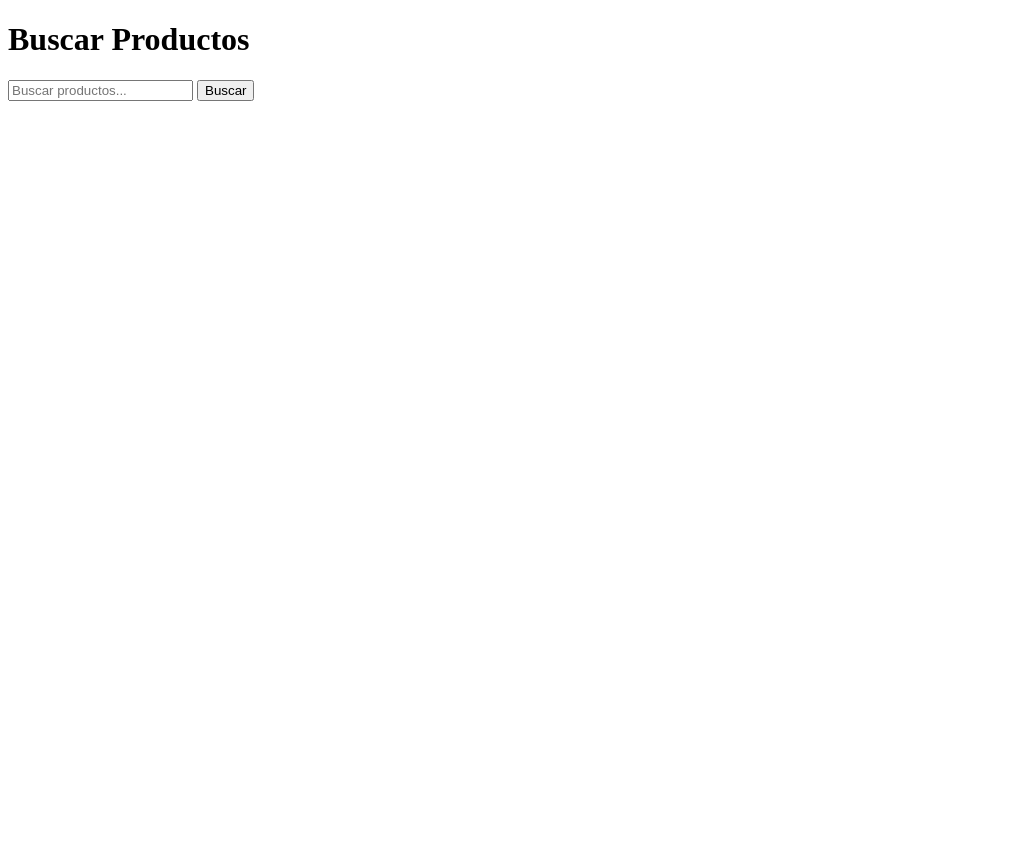
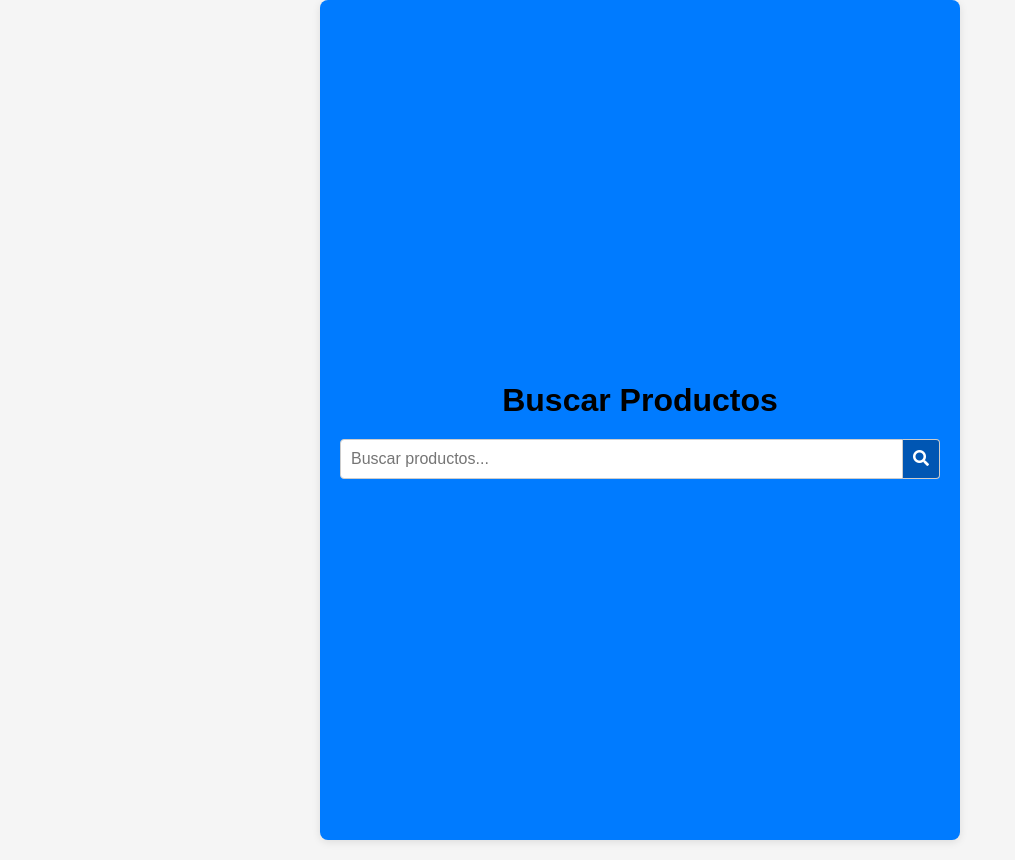
Before and after one commit to Marcos-Equi/compumundo, a Flask app: page / in a window 1280 px wide. Shown: the whole page, without its empty margins (0-1015 px from the left). Before the commit the page ends 101 px from the top, so only its background shows below. Run offline with Flask 3, Linux system fonts and the light colour scheme.

Commit message:
Agregando el css de ruta principal

```diff
--- a/frontend/static/css/styles.css
+++ b/frontend/static/css/styles.css
@@ -1 +1,65 @@
-"hola"
+body {
+    font-family: Arial, sans-serif;
+    margin: 0;
+    padding: 0;
+    background-color: #f5f5f5;
+}
+
+.search-container {
+    display: flex;
+    flex-direction: column;
+    align-items: center;
+    justify-content: center;
+    height: 100vh;
+    background-color: #007bff;
+    box-shadow: 0 2px 8px rgba(0, 0, 0, 0.1);
+    padding: 20px;
+    border-radius: 8px;
+    width: 90%;
+    max-width: 600px;
+    margin: 0 auto;
+}
+
+.search-container h1 {
+    margin-bottom: 20px;
+    color: #000000;
+}
+
+.search-bar {
+    display: flex;
+    width: 100%;
+}
+
+.search-bar input {
+    flex: 1;
+    padding: 10px;
+    font-size: 16px;
+    border: 1px solid #ccc;
+    border-radius: 4px 0 0 4px;
+    outline: none;
+}
+
+.search-bar button {
+    padding: 10px;
+    font-size: 16px;
+    border: 1px solid #ccc;
+    border-left: none;
+    background-color: #0056b3;
+    color: white;
+    border-radius: 0 4px 4px 0;
+    cursor: pointer;
+    outline: none;
+}
+
+.search-bar button i {
+    pointer-events: none;
+}
+
+.search-bar button:hover {
+    background-color: #004494;
+}
+
+#results-container {
+    margin-top: 20px;
+    width: 100%;
+}
--- a/frontend/templates/index.html
+++ b/frontend/templates/index.html
@@ -5,12 +5,15 @@
     <meta name="viewport" content="width=device-width, initial-scale=1.0">
     <title>Buscar Productos</title>
     <link rel="stylesheet" href="/static/css/styles.css">
+    <link rel="stylesheet" href="https://cdnjs.cloudflare.com/ajax/libs/font-awesome/5.15.4/css/all.min.css">
 </head>
 <body>
     <div class="search-container">
         <h1>Buscar Productos</h1>
-        <input type="text" id="search-input" placeholder="Buscar productos...">
-        <button id="search-button">Buscar</button>
+        <div class="search-bar">
+            <input type="text" id="search-input" placeholder="Buscar productos...">
+            <button id="search-button"><i class="fas fa-search"></i></button>
+        </div>
     </div>
     <div id="results-container"></div>
 
--- a/frontend/templates/producto.html
+++ b/frontend/templates/producto.html
@@ -24,7 +24,7 @@
                     if (data.error) {
                         document.body.innerHTML = `<p>${data.error}</p>`;
                     } else {
-                        var product = data.productos[0]; // Assuming only one product with that name
+                        var product = data.productos[0];
                         document.getElementById('product-name').innerText = product.nombre;
                         document.getElementById('product-type').innerText = `Tipo: ${product.tipo}`;
                         document.getElementById('product-price').innerText = `Precio: ${product.precio}`;
```
